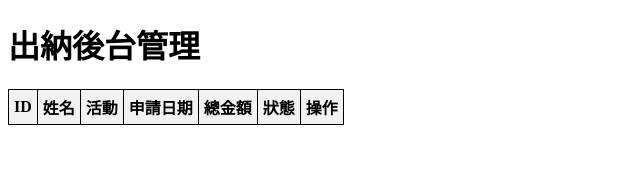
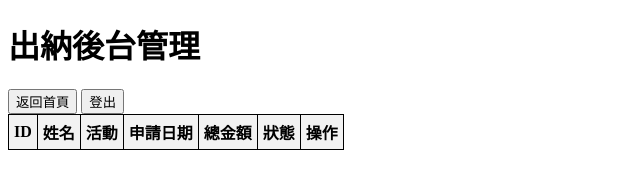
Before and after one commit to xio-yan/fund_manager, a website: page public/dashboard.html in a window 1280 px wide. Shown: the whole page, without its empty margins (0-640 px from the left). Drawn offline with Linux system fonts and the light colour scheme; no server answers.

Commit message:
dashboard.html

```diff
--- a/public/dashboard.html
+++ b/public/dashboard.html
@@ -13,6 +13,8 @@
 </head>
 <body>
   <h1>出納後台管理</h1>
+  <button onclick="location.href='index.html'">返回首頁</button>
+  <button onclick="logout()">登出</button>
 
   <table id="advancesTable">
     <thead>
@@ -101,6 +103,11 @@
       loadAdvances();
     }
 
+    async function logout(){
+      await fetch('/logout', { method:'POST' });
+      location.href='login.html';
+    }
+
     loadAdvances();
   </script>
 </body>
```
